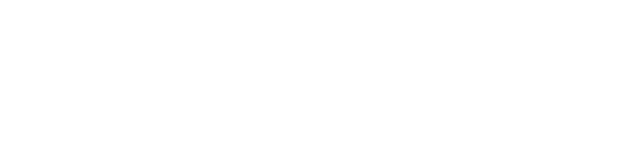
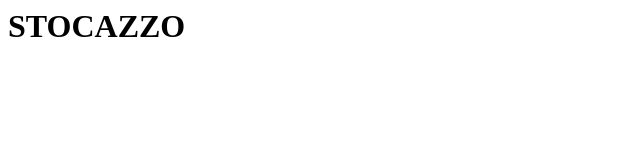
Before and after one commit to spartacus04/Bullismo, a plain HTML site: page public/index.html in a window 1280 px wide. Shown: the whole page, without its empty margins (0-640 px from the left). Drawn offline with Linux system fonts and the light colour scheme.

Commit message:
stocazzo

```diff
--- a/public/index.html
+++ b/public/index.html
@@ -1,4 +1,4 @@
 <html>
   <link rel="stylesheet" href="/styles.css">
-
+  <h1>STOCAZZO</h1>
 </html>
```
